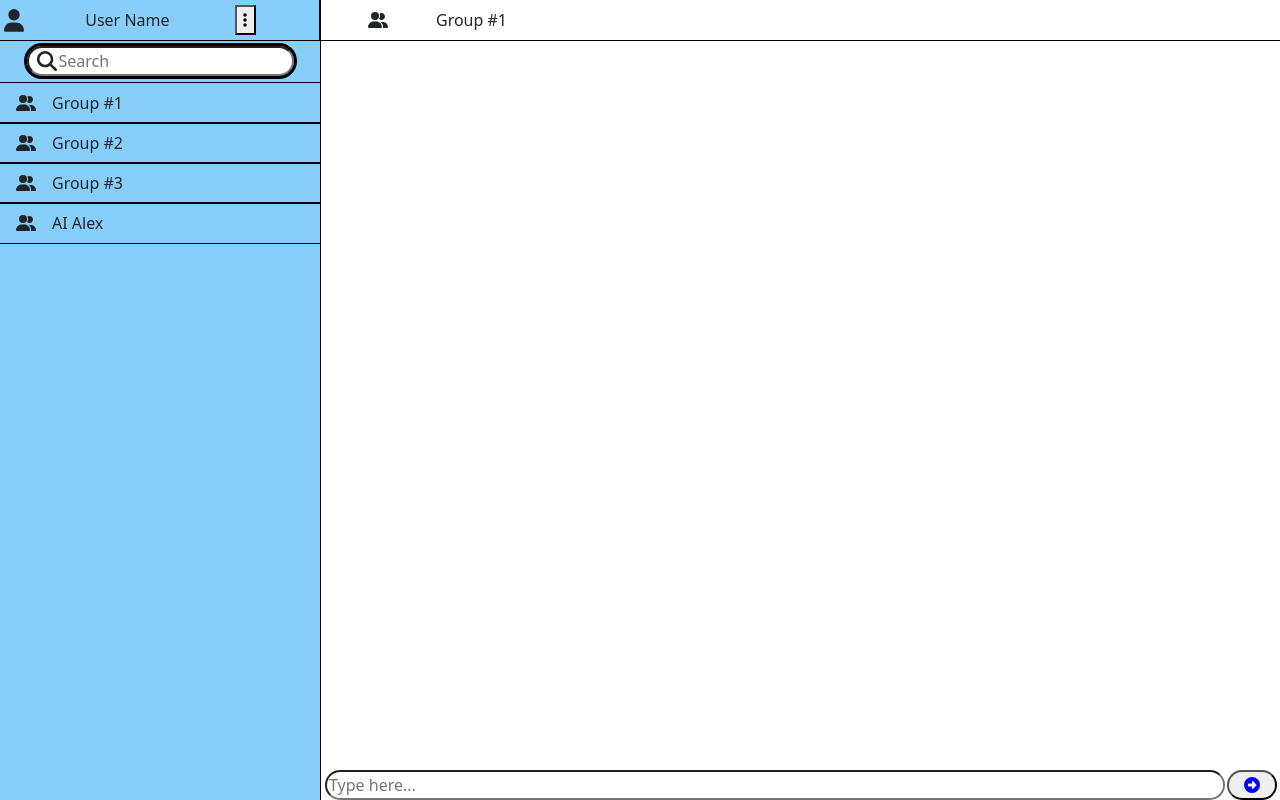
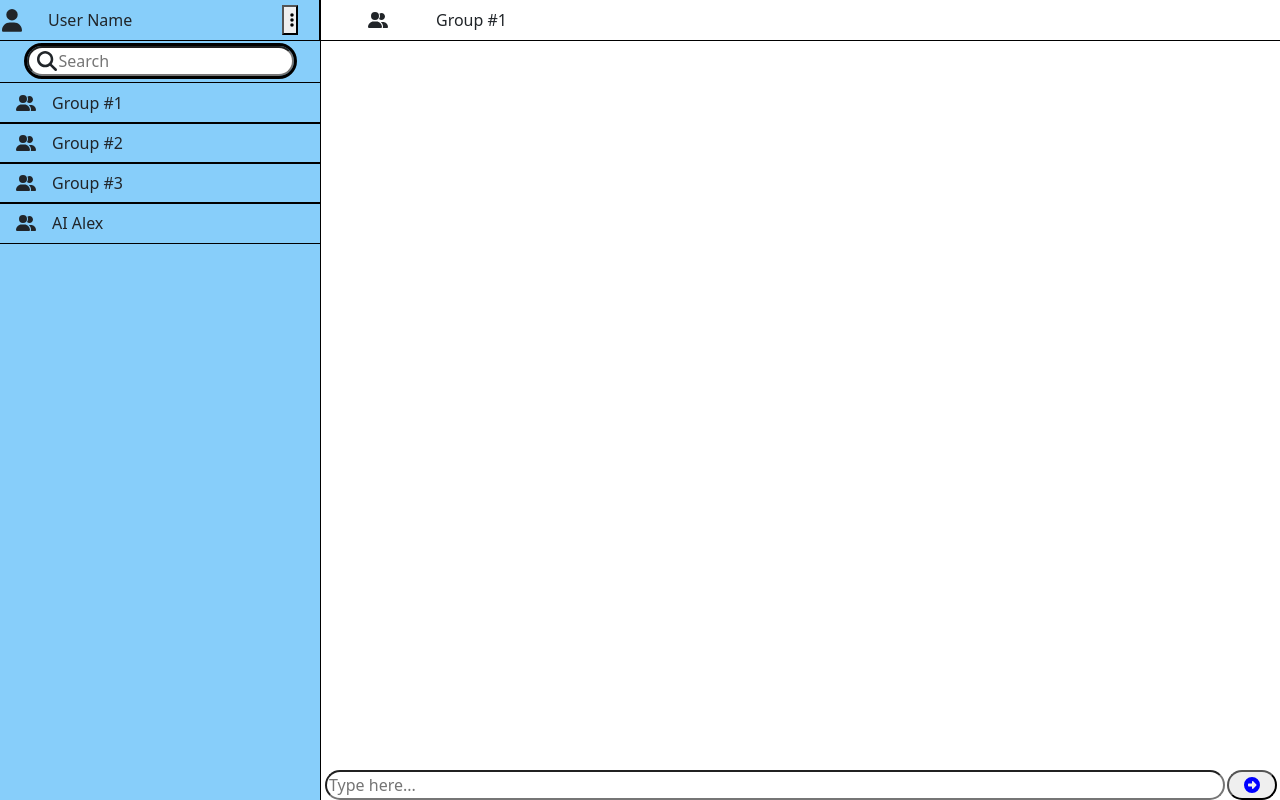
Before and after one commit to Ahmad-ayoub/Voca, a React (Create React App) app: page /MainPage in a window 1280 px wide. Built offline with nearby package versions, Linux system fonts and the light colour scheme.

Commit message:
fixing the button

```diff
--- a/src/Components/MainPage/MainPage.css
+++ b/src/Components/MainPage/MainPage.css
@@ -62,14 +62,14 @@
 .username_box {
   width: 100%;
   display: grid;
-  grid-template-columns: auto auto auto;
+  grid-template-columns: 15% 65% 20%;
   outline: 1px solid black;
   align-items: center;
 }
 
 .settings_button {
   width: 25%;
-  margin-right: 29%;
+  margin-left: 40%;
 }
 
 .input-box {
```
